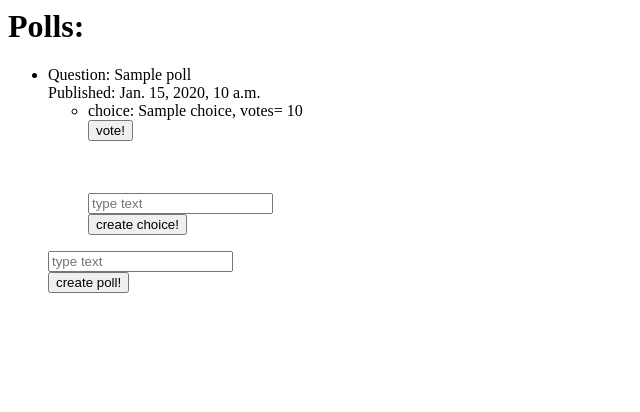
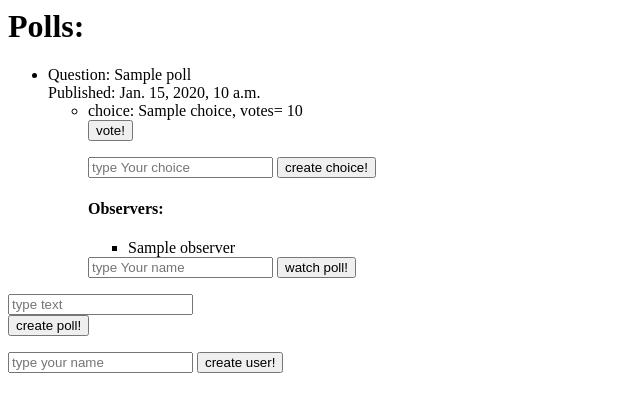
Before and after one commit to Morgaroth/bazy, a Django app: template kod/orm_app/templates/polls/index.html in a window 1280 px wide. Shown: the top 412 px of the page, without its empty margins (0-640 px from the left). Run offline with Django 3.2, Linux system fonts and the light colour scheme; the template is opened without the code that fills it: most values are stand-ins (such as "Sample title", 1, 10 or a date in 2020); data that the repository does not hold is empty.

Commit message:
widoki do cwiczenia 7 gotowe

```diff
--- a/kod/orm_app/templates/polls/index.html
+++ b/kod/orm_app/templates/polls/index.html
@@ -15,21 +15,33 @@
 							</form>
 						</li>
 					{% endfor %}
-					<br/>
 					<form method="post" action="{% url 'createchoice' %}">{% csrf_token %}
 						<input type="hidden" name="pollid" value="{{poll.id}}">
-						<br/>
-						<input type="text" name="choice" placeholder="type text">
-						<br/>
+						<input type="text" name="choice" placeholder="type Your choice">
 						<input type="submit" value="create choice!" />
+					</form>
+					<h4>Observers:</h4>
+					<ul>
+						{% for observer in poll.observers.all %}
+							<li>{{observer.name}}</li>
+						{% endfor %}
+					</ul>
+					<form method="post" action="{% url 'watch' %}">{% csrf_token %}
+						<input type="hidden" name="pollid" value="{{poll.id}}">
+						<input type="text" name="name" placeholder="type Your name">
+						<input type="submit" value="watch poll!" />
 					</form>
 				</ul>
 			</div>
 		</li>
 	{% endfor %}
-	<form method="post" action="{% url 'createpoll' %}">{% csrf_token %}
-		<input type="text" name="question" placeholder="type text">
-		<br/>
-		<input type="submit" value="create poll!" />
-	</form>
 </ul>
+<form method="post" action="{% url 'createpoll' %}">{% csrf_token %}
+	<input type="text" name="question" placeholder="type text">
+	<br/>
+	<input type="submit" value="create poll!" />
+</form>
+<form method="post" action="{% url 'createuser' %}">{% csrf_token %}
+	<input type="text" name="observerName" placeholder="type your name">
+	<input type="submit" value="create user!" />
+</form>
--- a/kod/orm_app/urls.py
+++ b/kod/orm_app/urls.py
@@ -4,7 +4,10 @@ from orm_app import views
 
 urlpatterns = patterns('',
     url(r'^$', views.index, name='choicesindex'),
+    url(r'^users$', views.usersindex, name='usersindex'),
     url(r'^newpoll$', views.createpoll, name='createpoll'),
     url(r'^newchoice$', views.createchoice, name='createchoice'),
+    url(r'^createuser$', views.createuser, name='createuser'),
     url(r'^vote$', views.vote, name='vote'),
+    url(r'^watch$', views.watch, name='watch'),
 )
```
Also changed, not shown: kod/orm_app/templates/users/index.html (added, +12 -0 lines), kod/orm_app/views.py (+26 -5 lines).
